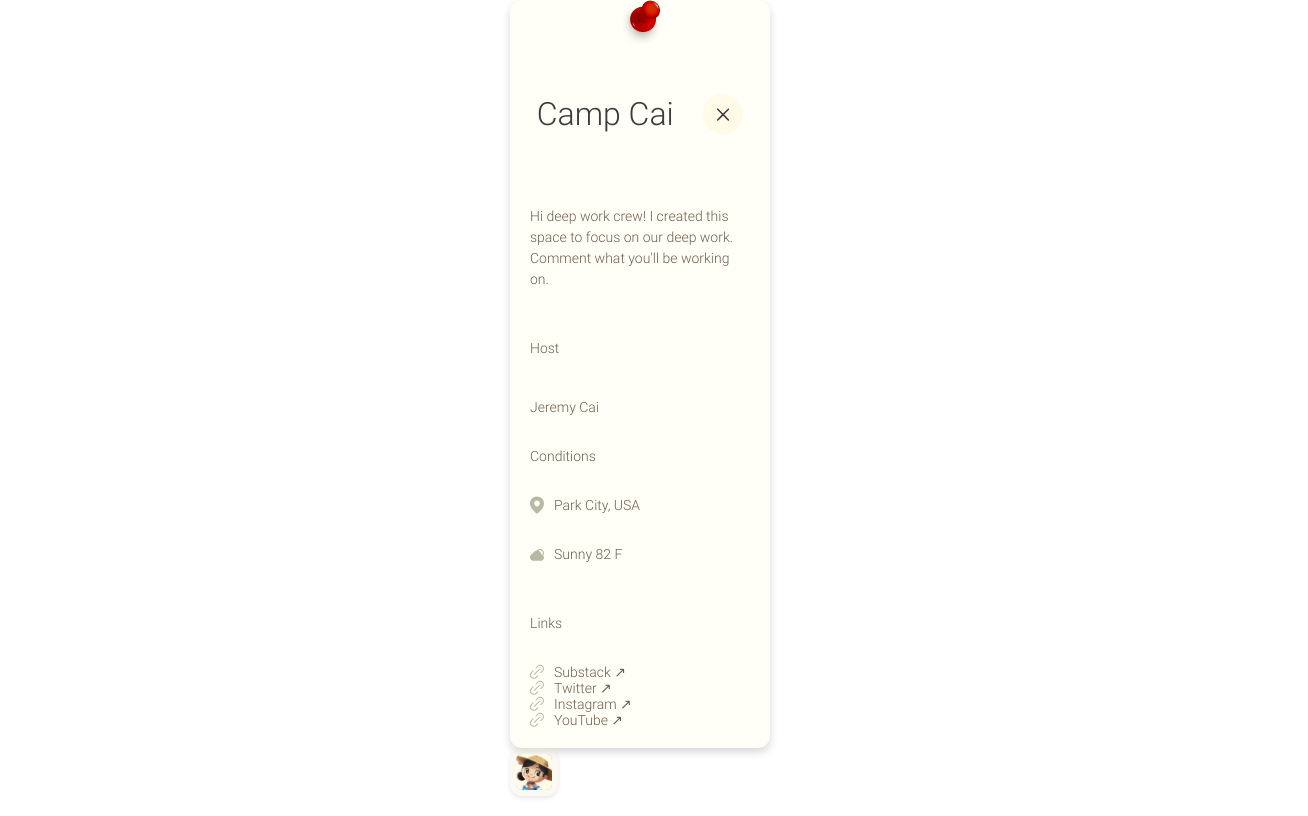
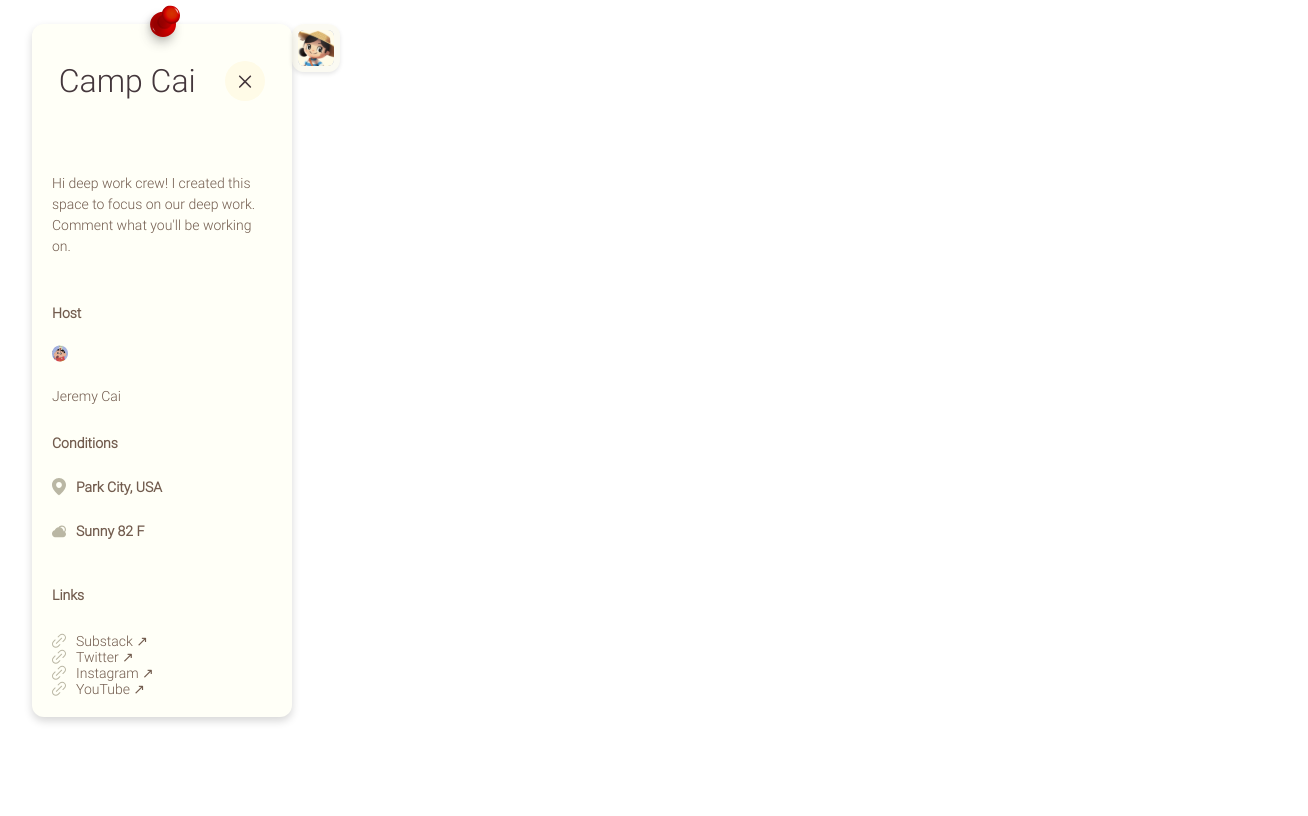
Before and after one commit to sachinsharma92/chat-project, a React (Vite) app: page / in a window 1280 px wide. Shown: the whole page, 1308 px wide, since content can reach past the window. Built offline with nearby package versions, Linux system fonts and the light colour scheme.

Commit message:
Added more components and assets

```diff
--- /dev/null
+++ b/src/App.css
@@ -0,0 +1,14 @@
+body {
+  margin: 0;
+  display: flex;
+  flex-direction: row;
+  justify-content: space-between;
+  font-family: system;
+  width: 1280px;
+  height: 780px;
+  padding: 12px 12px 12px 16px;
+  align-items: flex-start;
+  gap: 12px;
+  background: url(<path-to-image>), lightgray 0% 0% / 7.999999821186066px 7.999999821186066px repeat, #8A5134;
+  background-blend-mode: color-burn, normal;
+}
--- a/src/App.jsx
+++ b/src/App.jsx
@@ -1,5 +1,6 @@
 import { useState } from 'react'
 import MainComponent from './components/MainComponent/MainComponent'
+import './App.css'
 
 function App() {
 
--- /dev/null
+++ b/src/components/GameWindow/GameWindow.css
@@ -0,0 +1,5 @@
+.game-window-layout {
+  width: 1280px;
+  height: 780px;
+  padding: 12px 12px 12px 16px;
+}
--- a/src/components/InfoSidebar/InfoSidebar.css
+++ b/src/components/InfoSidebar/InfoSidebar.css
@@ -71,3 +71,9 @@
   font-weight: 600;
   padding: 0;
 }
+
+.pin {
+  position: absolute;
+  top: 5px;
+  left: 135px;
+}
--- a/src/components/InfoSidebar/InfoSidebar.jsx
+++ b/src/components/InfoSidebar/InfoSidebar.jsx
@@ -1,8 +1,9 @@
 import { useState } from 'react'
 import './InfoSidebar.css'
-import pin from '../../assets/Pin.png'
+import pin from '../../assets/Pin.svg'
 import weatherIcon from '../../assets/weather-icon.svg'
 import locationPin from '../../assets/location-pin.svg'
+import userAvatar from '../../assets/camp-avatar.png'
 import IconText from '../IconText/IconText'
 import CloseButton from '../CloseButton/CloseButton'
 import Links from '../Links/Links'
@@ -10,6 +11,7 @@ import Links from '../Links/Links'
 const CampUserInfo = {
     campName: "Camp Cai",
     campHost: "Jeremy Cai",
+    campHostAvatar: userAvatar,
     campMessage: "Hi deep work crew! I created this space to focus on our deep work. Comment what you'll be working on.",
     location: "Park City, USA",
     weather: "Sunny 82 F",
@@ -42,6 +44,7 @@ function InfoSidebar() {
      </div>
      <div className="host-container">
         <p className="info-label"> Host </p>
+        <img src={CampUserInfo.campHostAvatar} className="user-avatar" alt="User Avatar" />
         <p className="info-host">
           {CampUserInfo.campHost}
         </p>
--- a/src/components/Links/Links.jsx
+++ b/src/components/Links/Links.jsx
@@ -9,7 +9,7 @@ function Links ({socials}) {
     <div className="links-layout">
      {socials?.map(item => {
       return(
-        <div className="links-wrapper">
+        <div className="links-wrapper" key={item.name}>
             <img src={linkIcon} className="link-icon" />
             <a href={item.link} target="_blank" className="link-label"> {item.name} </a>
         </div>
--- a/src/components/MainComponent/MainComponent.css
+++ b/src/components/MainComponent/MainComponent.css
@@ -1,5 +1,5 @@
 .main-component {
     display: flex;
     flex-direction: row;
-    justify-content: space-around;
+    justify-content: space-between;
 }
--- a/src/components/MainComponent/MainComponent.jsx
+++ b/src/components/MainComponent/MainComponent.jsx
@@ -1,6 +1,8 @@
-import { useState } from 'react'
+import React from 'react'
+
+import InfoSidebar from '../InfoSidebar/InfoSidebar'
 import Avatar from '../Avatar/Avatar'
-import InfoSidebar from '../InfoSidebar/InfoSidebar'
+import './MainComponent.css'
 
 function MainComponent() {
 
--- a/src/index.css
+++ b/src/index.css
@@ -1,16 +1,15 @@
 :root {
-  font-family: Inter, system-ui, Avenir, Helvetica, Arial, sans-serif;
-  line-height: 1.5;
-
-  color-scheme: light dark;
-  color: rgba(255, 255, 255, 0.87);
+  margin: 0;
+  display: flex;
+  flex-direction: row;
+  justify-content: space-around;
+  font-family: system;
+  width: 1280px;
+  height: 780px;
+  padding: 12px 12px 12px 16px;
+  align-items: flex-start;
+  gap: 12px;
   background-color: #8A5134;
-
-  font-synthesis: none;
-  text-rendering: optimizeLegibility;
-  -webkit-font-smoothing: antialiased;
-  -moz-osx-font-smoothing: grayscale;
-  -webkit-text-size-adjust: 100%;
 }
 
 @font-face {
@@ -28,13 +27,6 @@ a:hover {
   color: #535bf2;
 }
 
-body {
-  margin: 0;
-  display: flex;
-  flex-direction: row;
-  justify-content: space-around;
-  font-family: system;
-}
 
 h1 {
   font-size: 3.2em;
```
Also changed, not shown: src/components/GameWindow/GameWindow.jsx (added, +13 -0 lines), src/assets/Pin.svg (added), src/assets/camp-avatar.png (added).
